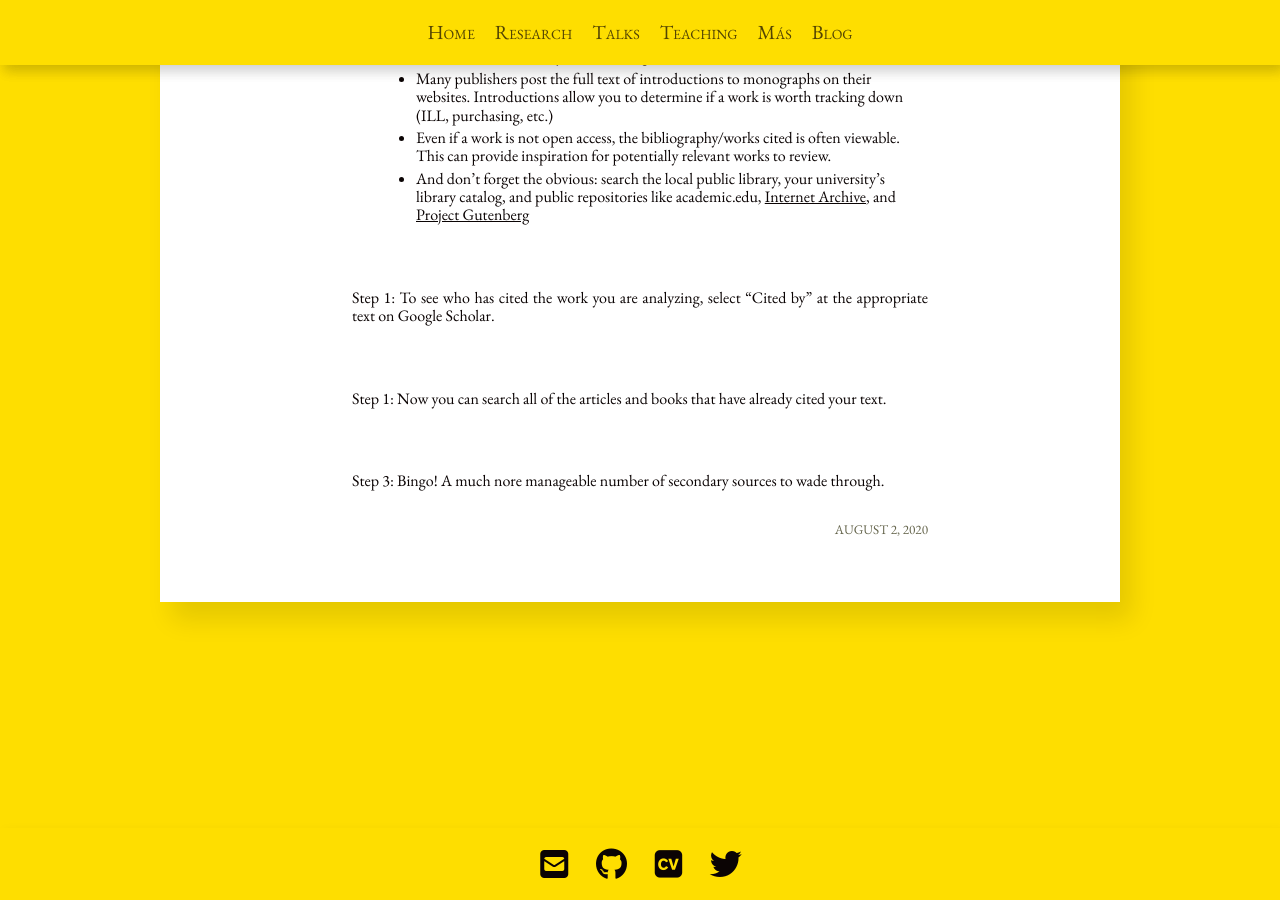
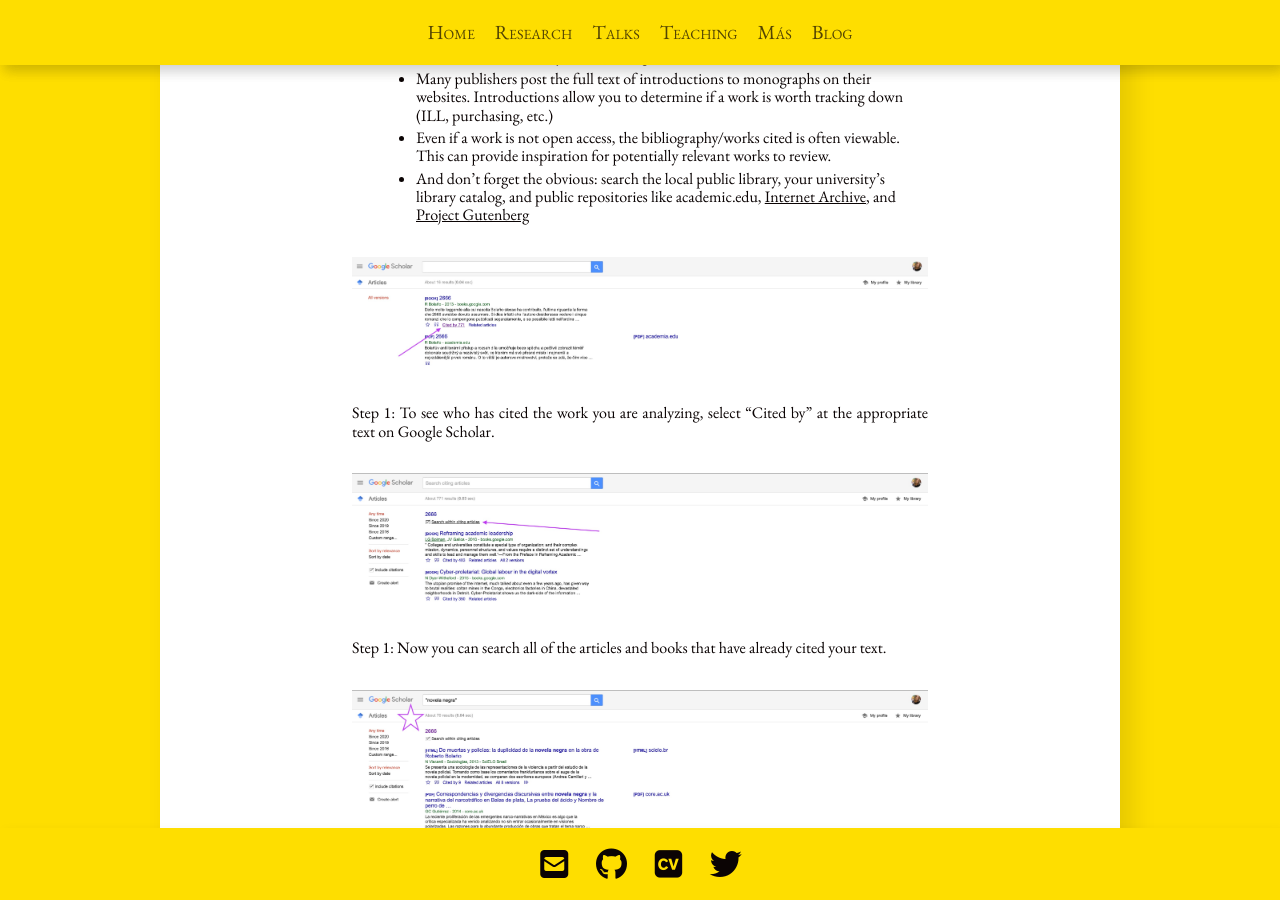
Before and after one commit to dajmcdon/tamara-site, a Jekyll site: the page built from _posts/2020-08-02-compiling-bib.md, in a window 1280 px wide and 900 px high, scrolled down 2101 px. Built offline with Jekyll 4.4.1, drawn with Linux system fonts in a browser that asks for light colours; nearby versions of some CDN libraries; some web fonts are replaced.

Commit message:
fix imgs

```diff
--- a/_posts/2020-08-02-compiling-bib.md
+++ b/_posts/2020-08-02-compiling-bib.md
@@ -37,9 +37,9 @@ Now, to the cliffhanger. How did I locate the difficult to find text that my adv
 * Even if a work is not open access, the bibliography/works cited is often viewable. This can provide inspiration for potentially relevant works to review.
 * And don't forget the obvious: search the local public library, your university's library catalog, and public repositories like academic.edu, [Internet Archive](https://archive.org), and [Project Gutenberg](http://www.gutenberg.org)
 
-![](assets/images/GoogleScholar_CitedBy.jpg)
+![](/assets/images/GoogleScholar_CitedBy.jpg)
 Step 1: To see who has cited the work you are analyzing, select "Cited by" at the appropriate text on Google Scholar.
-![](assets/images/GoogleScholar_SearchWithin.jpg)
+![](/assets/images/GoogleScholar_SearchWithin.jpg)
 Step 1: Now you can search all of the articles and books that have already cited your text.
-![](assets/images/Bingo.jpg)
+![](/assets/images/Bingo.jpg)
 Step 3: Bingo! A much nore manageable number of secondary sources to wade through.
```
